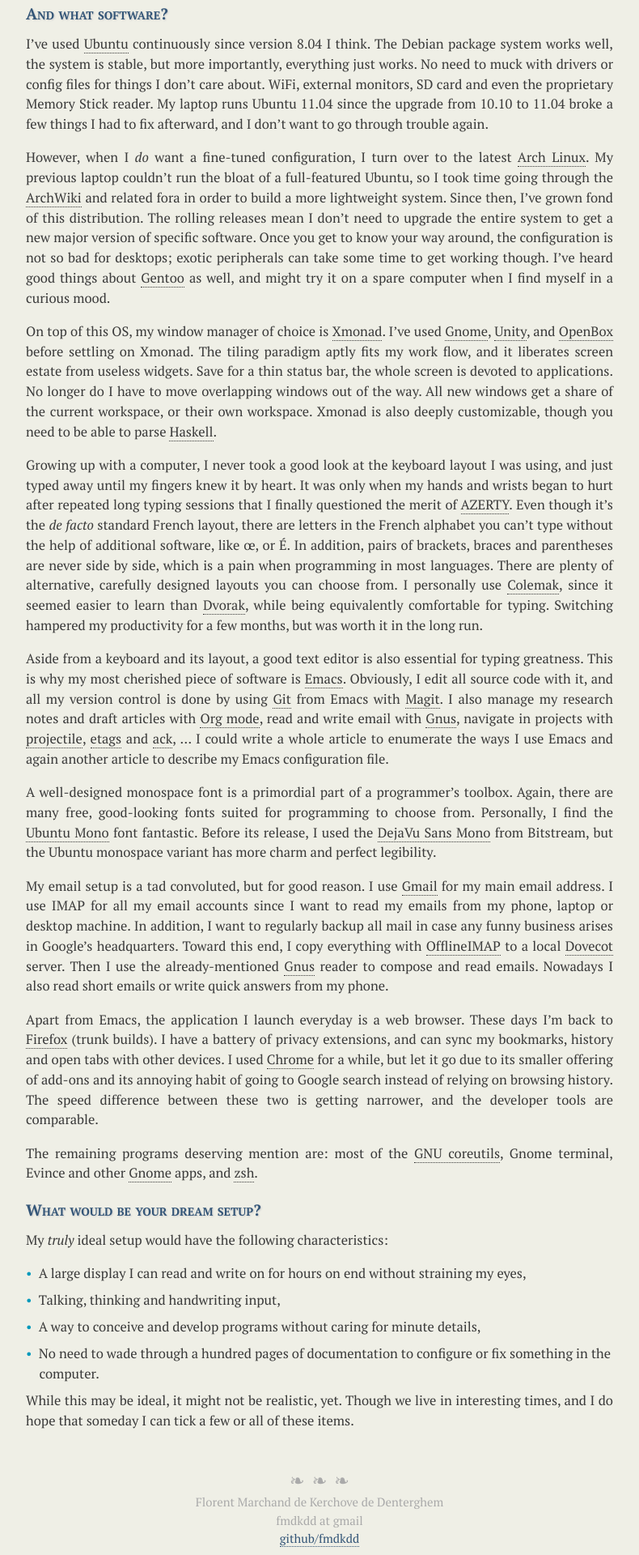
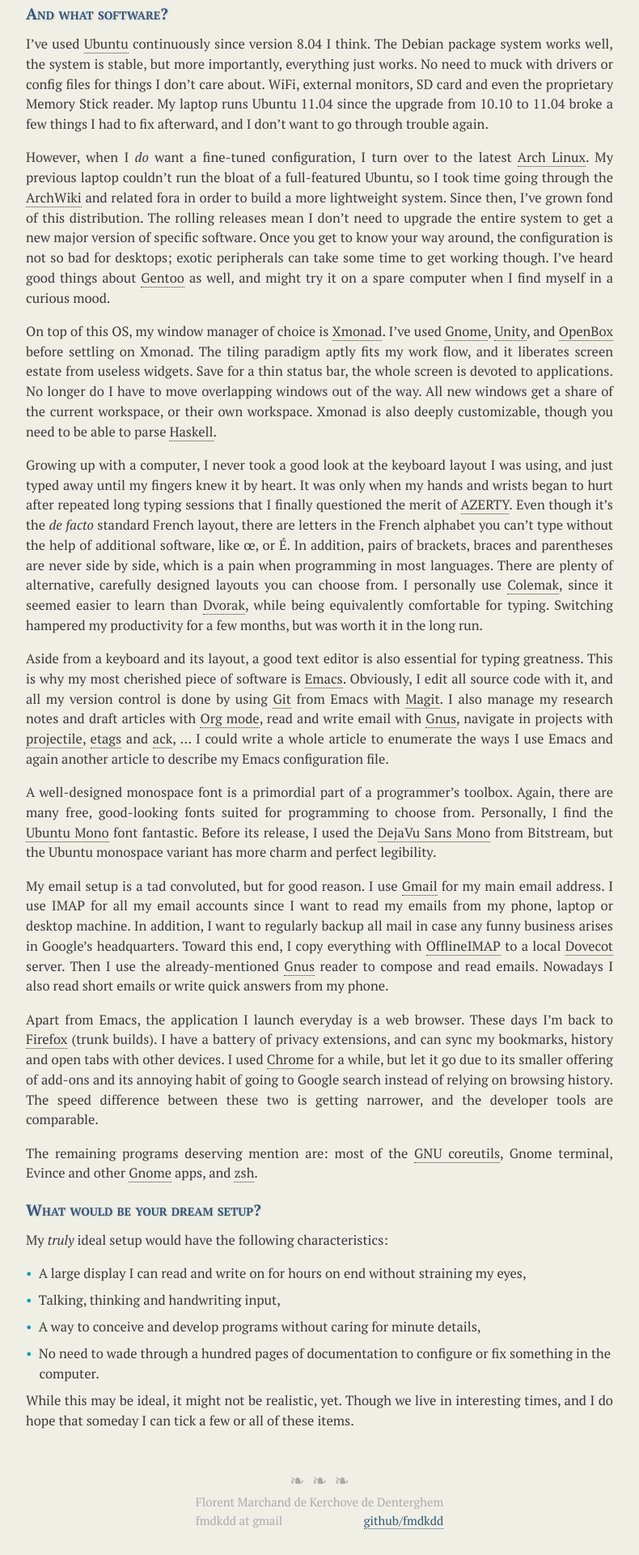
Before and after one commit to fmdkdd/fmdkdd.github.com, a Jekyll site: the page built from index.html, in a window 1280 px wide. Shown: the part 1465-3385 px from the top of the page at 81% size, without its empty margins (245-1035 px from the left). Built offline with Jekyll 4.4.1, drawn with Linux system fonts in a browser that asks for light colours; Markdown is read by kramdown in place of the engine named in the settings; after the commit the page ends 3362 px from its top, so only the background shows below that.

Commit message:
Flexible footer

```diff
--- a/_layouts/default.html
+++ b/_layouts/default.html
@@ -49,11 +49,11 @@
 
     <footer>
       <span>❧</span><span>❧</span><span>❧</span>
-      <p>
-        Florent Marchand de Kerchove de Denterghem<br />
-        fmdkdd at gmail<br />
-        <a href="http://github.com/fmdkdd/">github/fmdkdd</a>
-      </p>
+      <p id="name">Florent Marchand de Kerchove de Denterghem</p>
+      <div id="contact">
+        <p id="mail">fmdkdd at gmail</p>
+        <p id="github"><a href="http://github.com/fmdkdd/">github/fmdkdd</a></p>
+      </div>
     </footer>
 
   </body>
--- a/css/screen.css
+++ b/css/screen.css
@@ -33,6 +33,24 @@
 
 	flex-direction: row;
 	-webkit-flex-direction: row;
+}
+
+body > footer {
+	width: fit-content;
+	width: -moz-fit-content;
+	width: -webkit-fit-content;
+	margin: auto;
+}
+
+div#contact {
+	display: flex;
+	display: -webkit-flex;
+
+	flex-direction: row;
+	-webkit-flex-direction: row;
+
+	justify-content: space-between;
+	-webkit-justify-content: space-between;
 }
 
 /** Gradually drop nav menu text in favor of icons **/
```
